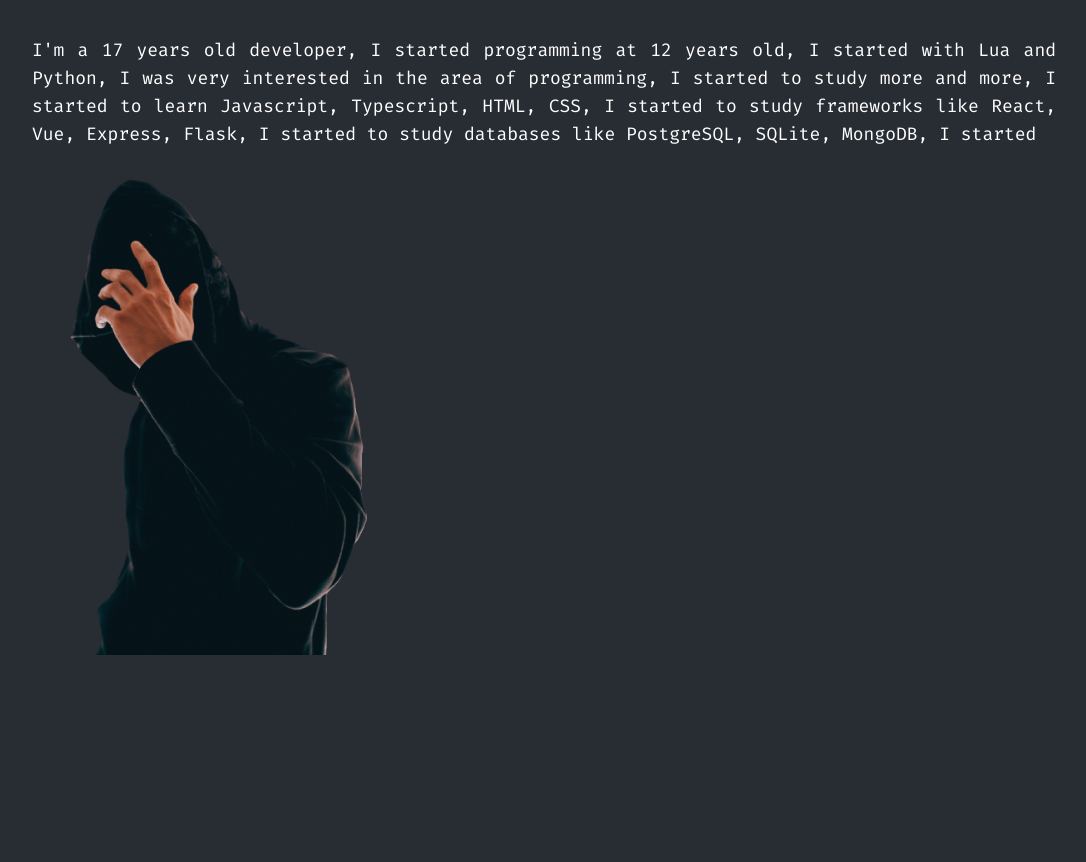
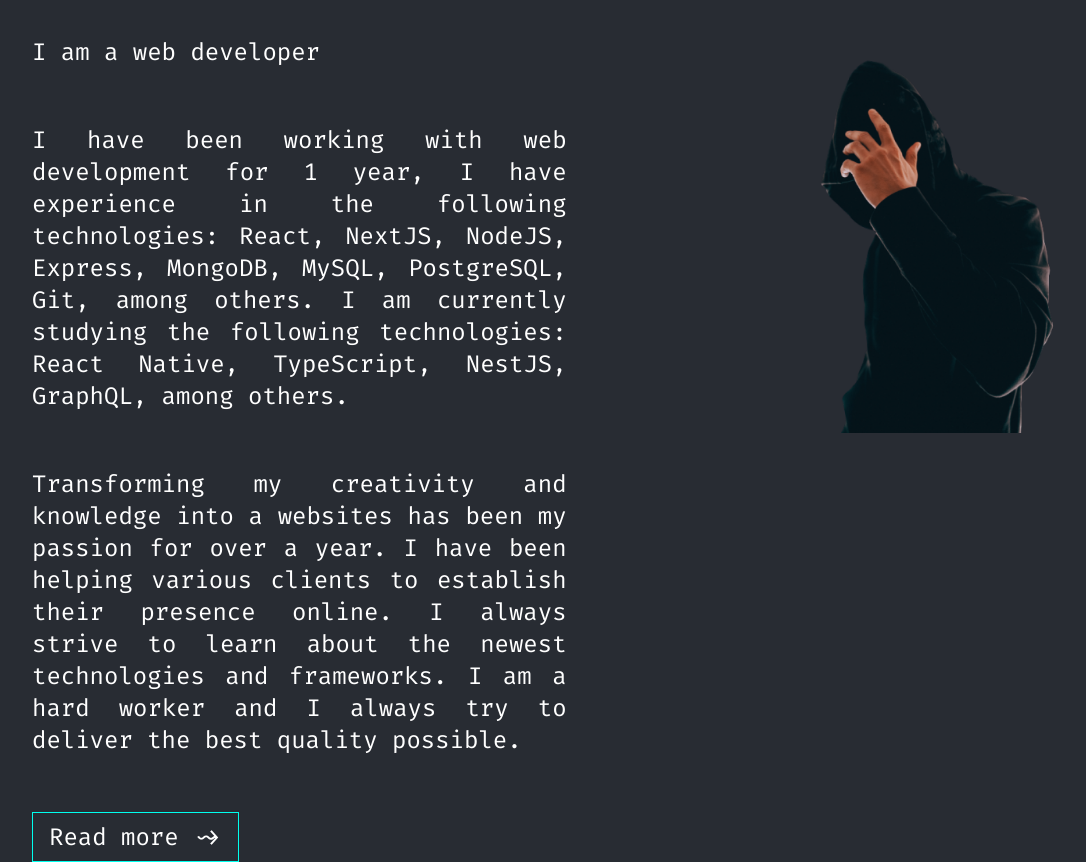
Before and after one commit to PedroSincero/Portfolio, a React (Vite) app: page / in a window 1280 px wide. Shown: the part 2300-3162 px from the top of the page, without its empty margins (96-1182 px from the left). Before the commit the page ends 2955 px from the top, so only its background shows below. Built offline with nearby package versions, Linux system fonts and the light colour scheme.

Commit message:
Fix: about me

```diff
--- a/src/components/AboutMe/index.jsx
+++ b/src/components/AboutMe/index.jsx
@@ -8,10 +8,20 @@
         <p className='text-4xl font-bold'><span className='text-primary'>#</span>About-me</p>
         <img className=' w-2/4 px-5 pr-20' src={Line} alt="Line" />
       </div>
-      <div>
-        <p className='text-justify text-lg'>
-          {"I'm a 17 years old developer, I started programming at 12 years old, I started with Lua and Python, I was very interested in the area of ​​programming, I started to study more and more, I started to learn Javascript, Typescript, HTML, CSS, I started to study frameworks like React, Vue, Express, Flask, I started to study databases like PostgreSQL, SQLite, MongoDB, I started"}
-        </p>
+      <div className='flex gap-56'>
+        <div className='text-justify text-2xl w-2/3'>
+          <p className=' pb-14'>
+            I am a web developer
+          </p>
+          <p className=' pb-14'>
+            I have been working with web development for 1 year, I have experience in the following technologies: React, NextJS, NodeJS, Express, MongoDB, MySQL, PostgreSQL, Git, among others.
+            I am currently studying the following technologies: React Native, TypeScript, NestJS, GraphQL, among others.
+          </p>
+          <p className=' pb-14'>
+            Transforming my creativity and knowledge into a websites has been my passion for over a year. I have been helping various clients to establish their presence online. I always strive to learn about the newest technologies and frameworks. I am a hard worker and I always try to deliver the best quality possible.
+          </p>
+          <button className='border border-primary px-4 py-2' type="button">{'Read more ~>'}</button>
+        </div>
         <div>
           <img src={ImageAbout} alt="teste" />
         </div>
```
